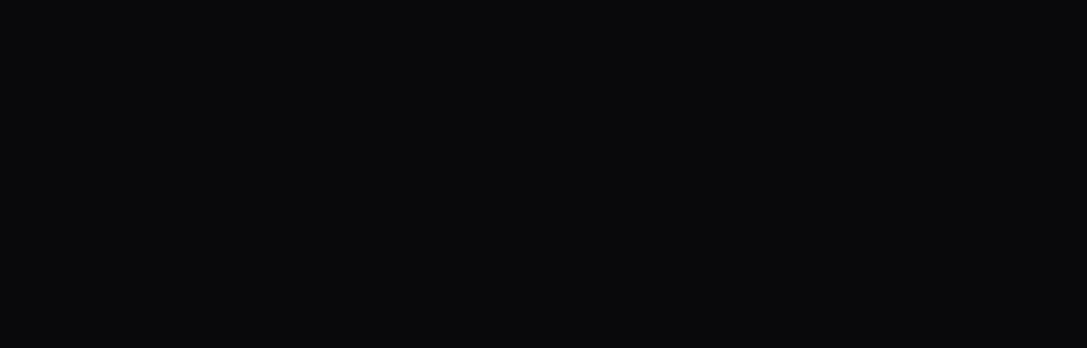
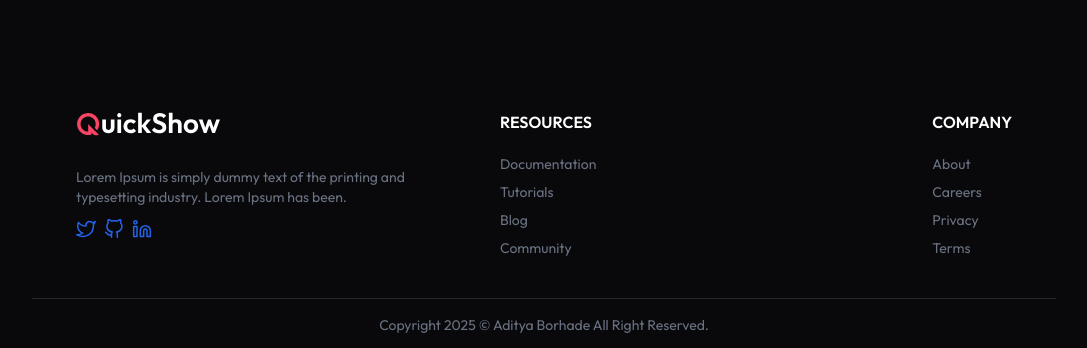
Before and after one commit to adityaborhade18/MOVIE-BOOKING-APP, a React (Vite) app in the folder client/: page / in a window 1280 px wide. Shown: the part 2832-3180 px from the top of the page, without its empty margins (96-1183 px from the left). Before the commit the page ends 2742 px from the top, so only its background shows below. Built offline with nearby package versions, Linux system fonts and the light colour scheme; no server answers.

Commit message:
working on footer section

```diff
--- a/client/src/components/Footer.jsx
+++ b/client/src/components/Footer.jsx
@@ -1,11 +1,67 @@
 import React from 'react'
+import { assets } from '../assets/assets';
+import {Link, Navigate}  from 'react-router-dom'
 
-const Footer = () => {
-  return (
-    <div>
+const Footer =()=>{
 
-    </div>
-  )
-}
+    return (
+        <footer className="px-6 md:px-16 mt-40 lg:px-24 xl:px-32 w-full">
+            <div className="flex flex-col md:flex-row items-start justify-center gap-10 py-10 border-b border-gray-500/30">
+
+                <div className="max-w-96">
+                  <button onClick={()=>{scrollTo(0,0); Navigate('/')}}>
+                    <img src={assets.logo} alt="Logo" />
+                  </button>
+
+                    <p className="mt-6 text-sm text-gray-500">
+                        Lorem Ipsum is simply dummy text of the printing and typesetting industry. Lorem Ipsum has been.
+                    </p>
+                    <div className="flex items-center gap-2 mt-3">
+                        <a href="#">
+                            <svg width="20" height="20" viewBox="0 0 20 20" fill="none" xmlns="http://www.w3.org/2000/svg">
+                                <path d="M19.167 2.5a9.1 9.1 0 0 1-2.617 1.275 3.733 3.733 0 0 0-6.55 2.5v.833a8.88 8.88 0 0 1-7.5-3.775s-3.333 7.5 4.167 10.833a9.7 9.7 0 0 1-5.834 1.667C8.333 20 17.5 15.833 17.5 6.25q0-.35-.067-.692A6.43 6.43 0 0 0 19.167 2.5" stroke="#2563EB" strokeWidth="1.5" strokeLinecap="round" strokeLinejoin="round"/>
+                            </svg>
+                        </a>
+                        <a href="#">
+                            <svg width="20" height="20" viewBox="0 0 20 20" fill="none" xmlns="http://www.w3.org/2000/svg">
+                                <path d="M7.5 15.833c-4.167 1.25-4.167-2.084-5.833-2.5m11.666 5v-3.225a2.8 2.8 0 0 0-.783-2.175c2.616-.292 5.366-1.283 5.366-5.833a4.53 4.53 0 0 0-1.25-3.125 4.22 4.22 0 0 0-.075-3.142s-.983-.292-3.258 1.233a11.15 11.15 0 0 0-5.833 0C5.225.541 4.242.833 4.242.833a4.22 4.22 0 0 0-.075 3.142 4.53 4.53 0 0 0-1.25 3.15c0 4.516 2.75 5.508 5.366 5.833a2.8 2.8 0 0 0-.783 2.15v3.225" stroke="#2563EB" strokeWidth="1.5" strokeLinecap="round" strokeLinejoin="round"/>
+                            </svg>
+                        </a>
+                        <a href="#">
+                            <svg width="20" height="20" viewBox="0 0 20 20" fill="none" xmlns="http://www.w3.org/2000/svg">
+                                <path d="M13.333 6.667a5 5 0 0 1 5 5V17.5H15v-5.833a1.667 1.667 0 0 0-3.334 0V17.5H8.333v-5.833a5 5 0 0 1 5-5M5 7.5H1.667v10H5zM3.333 5a1.667 1.667 0 1 0 0-3.333 1.667 1.667 0 0 0 0 3.333" stroke="#2563EB" strokeWidth="1.5" strokeLinecap="round" strokeLinejoin="round"/>
+                            </svg>
+                        </a>
+                    </div>
+                </div>
+
+                <div className="w-1/2 flex flex-wrap md:flex-nowrap justify-between">
+                    <div>
+                        <h2 className="font-semibold text-white mb-5">RESOURCES</h2>
+                        <ul className="text-sm text-gray-500 space-y-2 list-none">
+                            <li><a href="#">Documentation</a></li>
+                            <li><a href="#">Tutorials</a></li>
+                            <li><a href="#">Blog</a></li>
+                            <li><a href="#">Community</a></li>
+                        </ul>
+                    </div>
+                    <div>
+                        <h2 className="font-semibold text-white mb-5">COMPANY</h2>
+                        <div className="text-sm text-gray-500 space-y-2 list-none">
+                            <li><a href="#">About</a></li>
+                            <li><a href="#">Careers</a></li>
+                            <li><a href="#">Privacy</a></li>
+                            <li><a href="#">Terms</a></li>
+                        </div>
+                    </div>
+                </div>
+
+            </div>
+            <p className="py-4 text-center text-xs md:text-sm text-gray-500">
+                Copyright {new Date().getFullYear()} © Aditya Borhade All Right Reserved.
+            </p>
+        </footer>
+    );
+};
 
 export default Footer;
--- a/client/src/components/TrailerSection.jsx
+++ b/client/src/components/TrailerSection.jsx
@@ -15,8 +15,9 @@
         <BlurCircle top='-100px' right='-100px' />
         <ReactPlayer
              url={currentTrailer.videoUrl}
-             playing={false}
+
              controls={true}
+             className='mx-auto max-w-full'
              width="100%"
              height="540px"
            />
```
